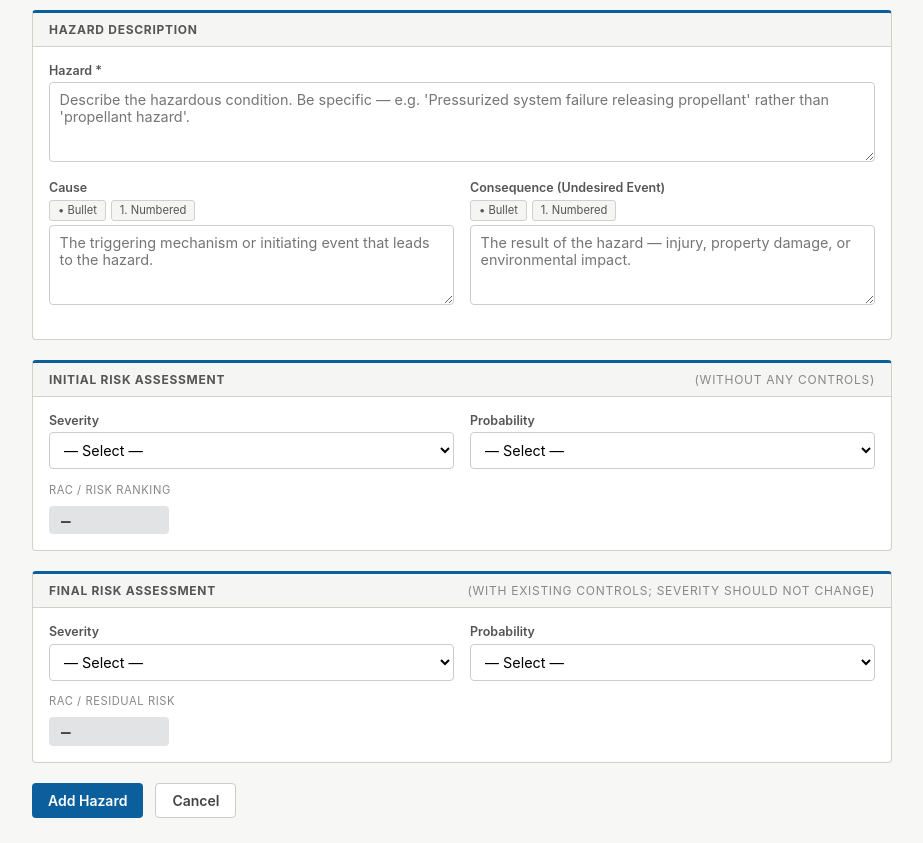
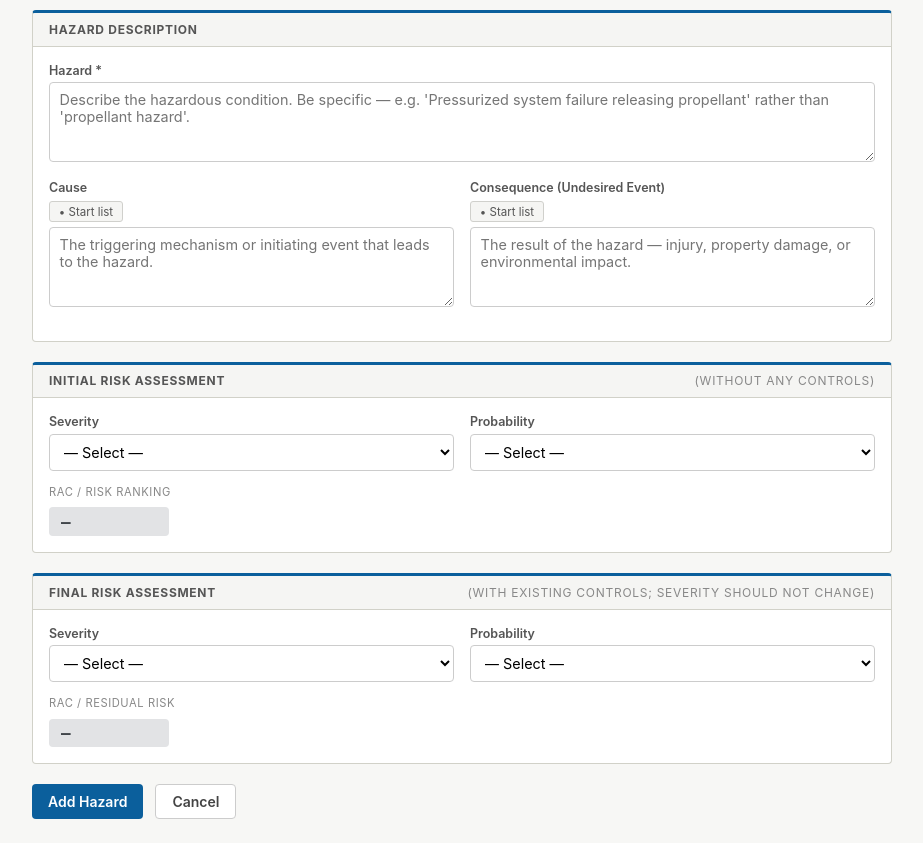
Before and after one commit to cgburnsi/Hardware-Tracker, a Flask app: template app/templates/ha_hazard_form.html in a window 1280 px wide. Shown: the part 135-978 px from the top of the page, without its empty margins (0-923 px from the left). Before the commit the page ends 953 px from the top, so only its background shows below. Run offline with Flask 3, Linux system fonts and the light colour scheme; the template is opened without the code that fills it, so the values that code supplies are empty.

Commit message:
Replace clunky bullet toolbar with auto-continue bullet list
Click '• Start list' to add a bullet on the current line, then press
Enter to continue — each new line gets a bullet automatically. Pressing
Enter on an empty bullet exits the list. Removed numbered list option
per user preference.

Co-Authored-By: Claude Sonnet 4.6 <noreply@anthropic.com>

```diff
--- a/app/templates/ha_hazard_form.html
+++ b/app/templates/ha_hazard_form.html
@@ -25,9 +25,8 @@
 
   .risk-block { background:#fafaf8; border:1px solid #e2e2df; border-radius:4px; padding:1rem; margin-bottom:1rem; }
   .risk-block-title { font-size:0.72rem; text-transform:uppercase; letter-spacing:0.08em; color:#666; font-weight:700; margin-bottom:0.75rem; }
-  .list-toolbar { display:flex; gap:0.3rem; margin-bottom:0.3rem; }
-  .list-toolbar button { font-size:0.7rem; padding:0.15rem 0.5rem; border:1px solid #d0d0cc; border-radius:3px; background:#f5f5f3; cursor:pointer; color:#555; font-family:inherit; }
-  .list-toolbar button:hover { background:#e8e8e5; }
+  .list-btn { font-size:0.72rem; padding:0.15rem 0.55rem; border:1px solid #d0d0cc; border-radius:3px; background:#f5f5f3; cursor:pointer; color:#555; font-family:inherit; margin-bottom:0.3rem; display:inline-block; }
+  .list-btn:hover { background:#e8e8e5; }
 </style>
 
 <div class="page-title-row">
@@ -50,20 +49,16 @@
       <div class="form-row">
         <div class="form-group">
           <label>Cause</label>
-          <div class="list-toolbar">
-            <button type="button" onclick="fmtList('ta_cause','bullet')">• Bullet</button>
-            <button type="button" onclick="fmtList('ta_cause','numbered')">1. Numbered</button>
-          </div>
+          <button type="button" class="list-btn" onclick="startBullet('ta_cause')">• Start list</button>
           <textarea id="ta_cause" name="cause"
+            onkeydown="bulletEnter(event,'ta_cause')"
             placeholder="The triggering mechanism or initiating event that leads to the hazard.">{{ item.cause if item else '' }}</textarea>
         </div>
         <div class="form-group">
           <label>Consequence (Undesired Event)</label>
-          <div class="list-toolbar">
-            <button type="button" onclick="fmtList('ta_consequence','bullet')">• Bullet</button>
-            <button type="button" onclick="fmtList('ta_consequence','numbered')">1. Numbered</button>
-          </div>
+          <button type="button" class="list-btn" onclick="startBullet('ta_consequence')">• Start list</button>
           <textarea id="ta_consequence" name="consequence"
+            onkeydown="bulletEnter(event,'ta_consequence')"
             placeholder="The result of the hazard — injury, property damage, or environmental impact.">{{ item.consequence if item else '' }}</textarea>
         </div>
       </div>
@@ -165,21 +160,35 @@ document.addEventListener('DOMContentLoaded', function() {
   updateRac('final_sev', 'final_prob', 'final_rac_display');
 });
 
-function fmtList(id, type) {
+function startBullet(id) {
   const ta = document.getElementById(id);
-  const start = ta.selectionStart, end = ta.selectionEnd;
+  const pos = ta.selectionStart;
   const val = ta.value;
-  const selected = val.substring(start, end);
-  const lines = selected ? selected.split('\n') : [''];
-  let n = 1;
-  const formatted = lines.map(l => {
-    if (!l.trim()) return l;
-    return type === 'bullet' ? '• ' + l : (n++) + '. ' + l;
-  }).join('\n');
-  ta.value = val.substring(0, start) + formatted + val.substring(end);
-  ta.selectionStart = start;
-  ta.selectionEnd = start + formatted.length;
+  const lineStart = val.lastIndexOf('\n', pos - 1) + 1;
+  if (val.substring(lineStart, lineStart + 2) === '• ') { ta.focus(); return; }
+  ta.value = val.substring(0, lineStart) + '• ' + val.substring(lineStart);
+  ta.selectionStart = ta.selectionEnd = pos + 2;
   ta.focus();
+}
+
+function bulletEnter(e, id) {
+  if (e.key !== 'Enter') return;
+  const ta = document.getElementById(id);
+  const pos = ta.selectionStart;
+  const val = ta.value;
+  const lineStart = val.lastIndexOf('\n', pos - 1) + 1;
+  const currentLine = val.substring(lineStart, pos);
+  if (!currentLine.startsWith('• ')) return;
+  e.preventDefault();
+  if (currentLine === '• ') {
+    // Empty bullet — remove it and exit list mode
+    ta.value = val.substring(0, lineStart) + val.substring(pos);
+    ta.selectionStart = ta.selectionEnd = lineStart;
+  } else {
+    const ins = '\n• ';
+    ta.value = val.substring(0, pos) + ins + val.substring(ta.selectionEnd);
+    ta.selectionStart = ta.selectionEnd = pos + ins.length;
+  }
 }
 </script>
 {% endblock %}
```
